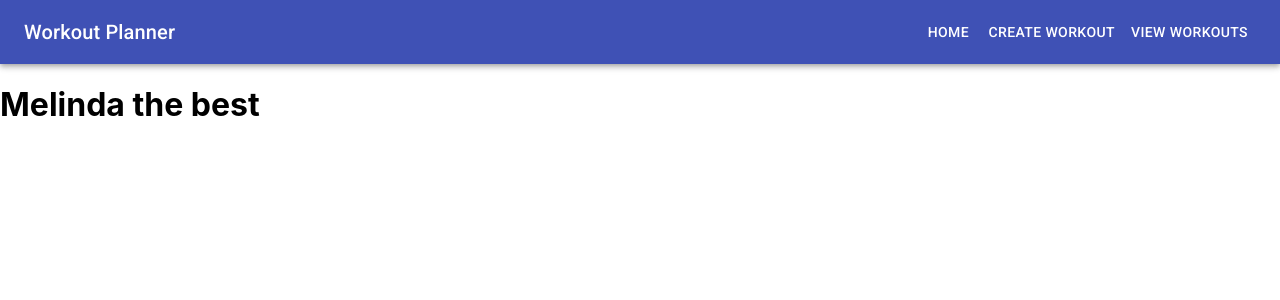
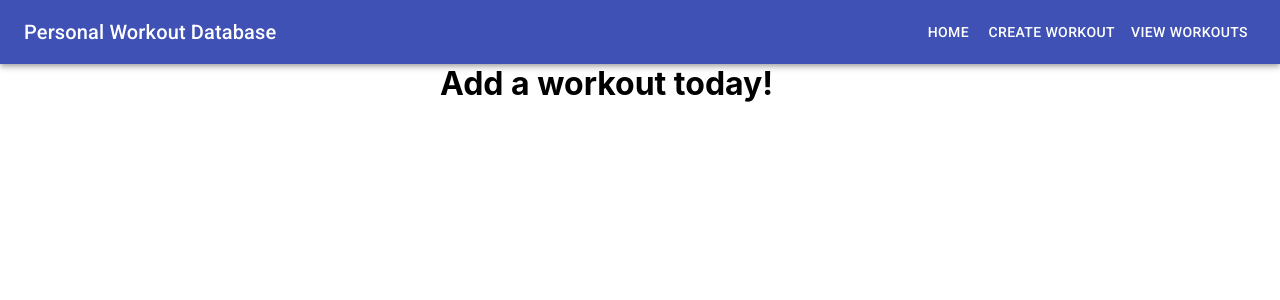
Before and after one commit to ChesterCheung/phase-3-frontend, a React (Create React App) app: page / in a window 1280 px wide. Shown: the top 300 px of the page. Built offline with nearby package versions, Linux system fonts and the light colour scheme; data requests are answered from the project's data file.

Commit message:
Home page simple

```diff
--- a/src/components/Home.jsx
+++ b/src/components/Home.jsx
@@ -1,9 +1,10 @@
 import React from 'react'
 
 const Home = () => {
+
   return (
     <div>
-        <h1>Melinda the best</h1>
+        <h1 style={{display:"flex", flexDirection:"column", width:"400px", margin:"auto"}}>Add a workout today!</h1>
     </div>
   )
 }
--- a/src/components/Navbar.jsx
+++ b/src/components/Navbar.jsx
@@ -26,7 +26,7 @@ const Navbar = () => {
       <AppBar position="static">
         <Toolbar>
           <Typography variant="h6" className={classes.title}>
-            Workout Planner
+            Personal Workout Database
           </Typography>
           <Button color="inherit" component={Link} to="/">Home</Button>
           <Button color="inherit" component={Link} to="/workouts/new">Create Workout</Button>
--- a/src/components/WorkoutForm.jsx
+++ b/src/components/WorkoutForm.jsx
@@ -1,6 +1,4 @@
 import React from 'react';
-import { useNavigate } from 'react-router-dom';
-
 
 const WorkoutForm = ({formData, handleChange, baseURL}) => {
 
```
